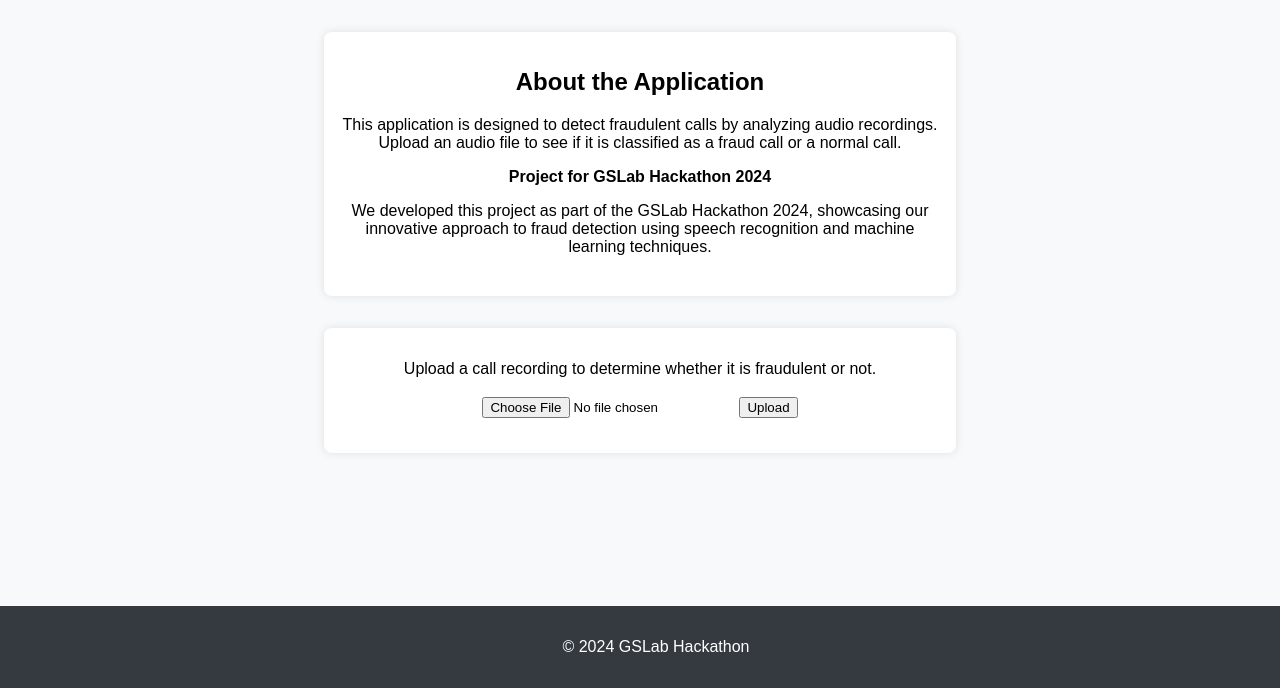
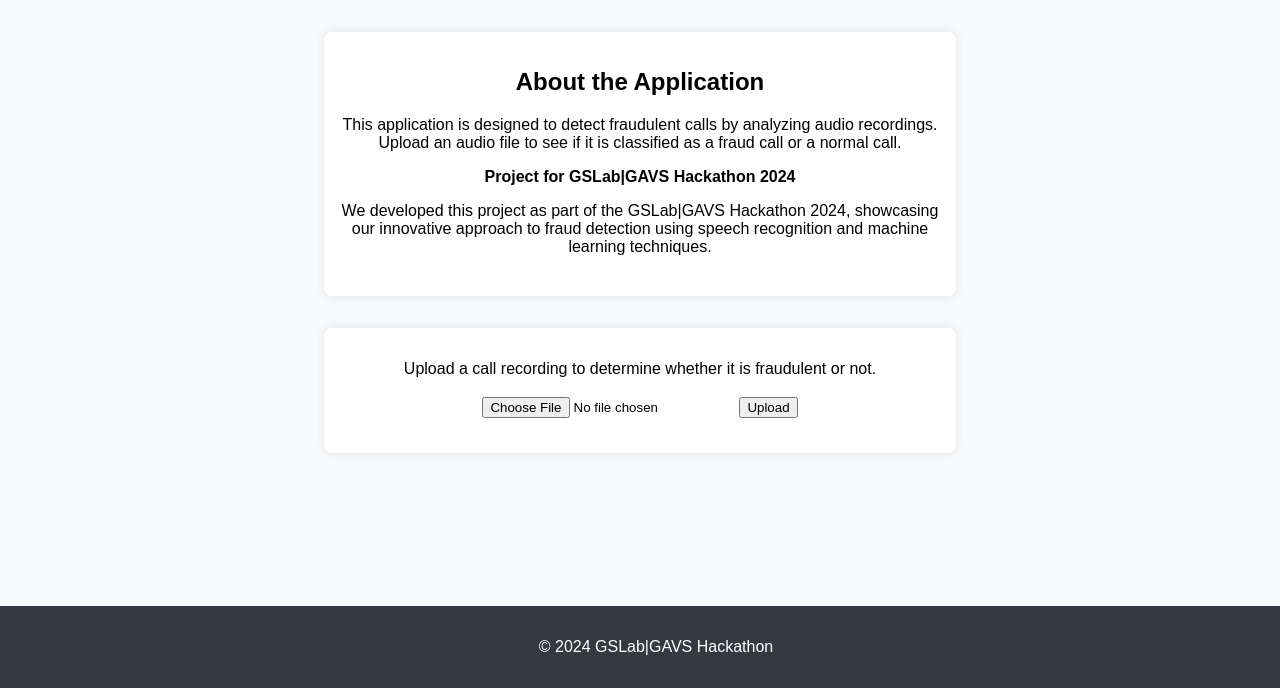
Before and after one commit to desaiakshay92/hackathon_2024, a Flask app: page / in a window 1280 px wide. Shown: the part 112-800 px from the top of the page. Run offline with Flask 2, Linux system fonts and the light colour scheme; parts of the project's set-up code (start-up, migrations or seed data) failed here and were passed over.

Commit message:
changed Organisation name

```diff
--- a/app/templates/index.html
+++ b/app/templates/index.html
@@ -1,7 +1,7 @@
 <!DOCTYPE html>
 <html>
 <head>
-    <title>Fraud Call Detection - GSLab Hackathon 2024</title>
+    <title>Fraud Call Detection - GSLab|GAVS Hackathon 2024</title>
     <link rel="stylesheet" type="text/css" href="static/main.css">
 </head>
 <body>
@@ -13,8 +13,8 @@
     <div class="description">
         <h2>About the Application</h2>
         <p>This application is designed to detect fraudulent calls by analyzing audio recordings. Upload an audio file to see if it is classified as a fraud call or a normal call.</p>
-        <p><strong>Project for GSLab Hackathon 2024</strong></p>
-        <p>We developed this project as part of the GSLab Hackathon 2024, showcasing our innovative approach to fraud detection using speech recognition and machine learning techniques.</p>
+        <p><strong>Project for GSLab|GAVS Hackathon 2024</strong></p>
+        <p>We developed this project as part of the GSLab|GAVS Hackathon 2024, showcasing our innovative approach to fraud detection using speech recognition and machine learning techniques.</p>
     </div>
 </div>
 
@@ -33,7 +33,7 @@
 </div>
 
 <div class="footer">
-    <p>&copy; 2024 GSLab Hackathon</p>
+    <p>&copy; 2024 GSLab|GAVS Hackathon</p>
 </div>
 
 <script>
```
